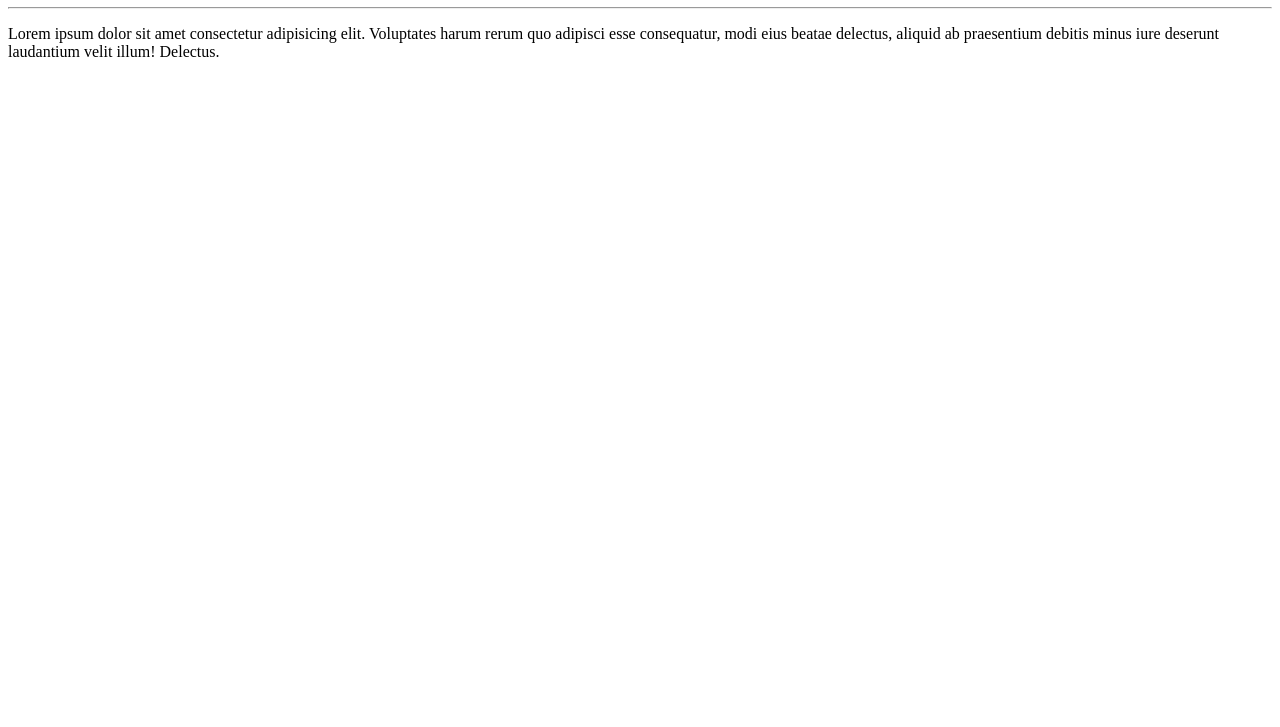
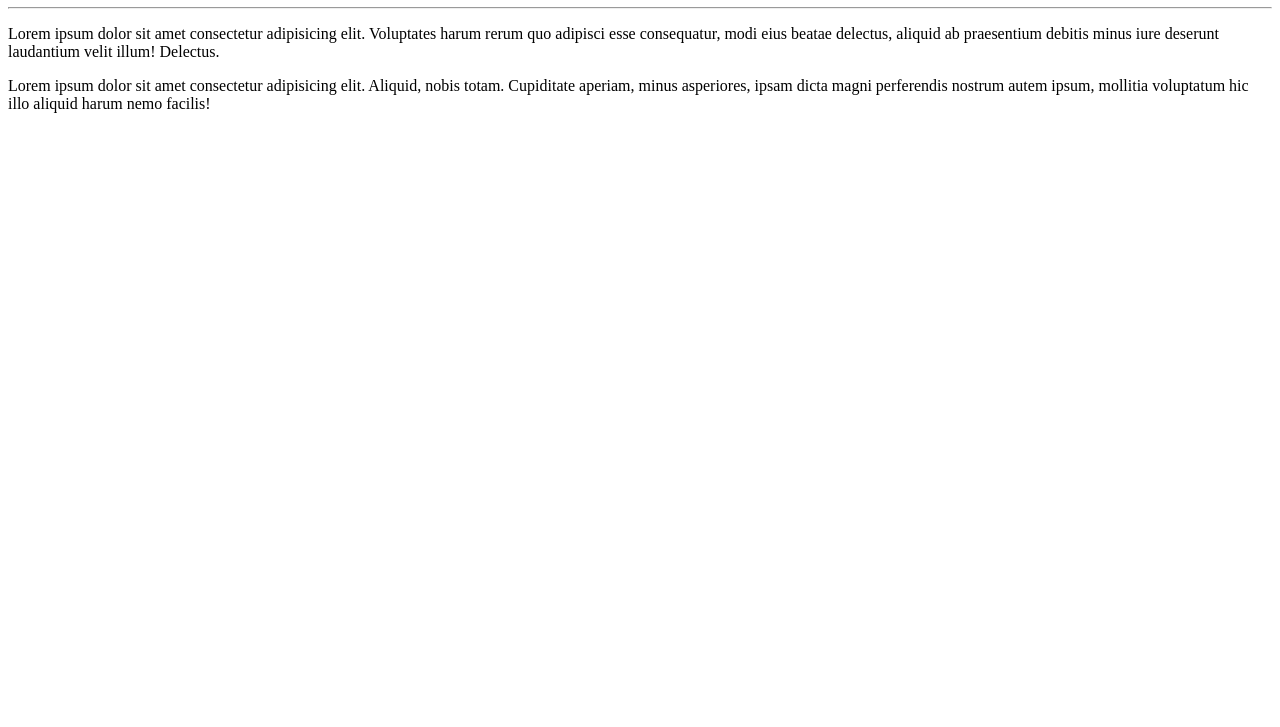
Before and after one commit to alessandroex9/Curso-de-GitHub, a plain HTML site: page site-exemplo/index.html in a window 1280 px wide. Shown: the part 73-800 px from the top of the page. Drawn offline with Linux system fonts and the light colour scheme.

Commit message:
crie mais um paragrafo

```diff
--- a/site-exemplo/index.html
+++ b/site-exemplo/index.html
@@ -9,5 +9,6 @@
     <h1>Olá, Mundo!</h1>
     <hr>
     <p>Lorem ipsum dolor sit amet consectetur adipisicing elit. Voluptates harum rerum quo adipisci esse consequatur, modi eius beatae delectus, aliquid ab praesentium debitis minus iure deserunt laudantium velit illum! Delectus.</p>
+    <p>Lorem ipsum dolor sit amet consectetur adipisicing elit. Aliquid, nobis totam. Cupiditate aperiam, minus asperiores, ipsam dicta magni perferendis nostrum autem ipsum, mollitia voluptatum hic illo aliquid harum nemo facilis!</p>
 </body>
 </html>
```
